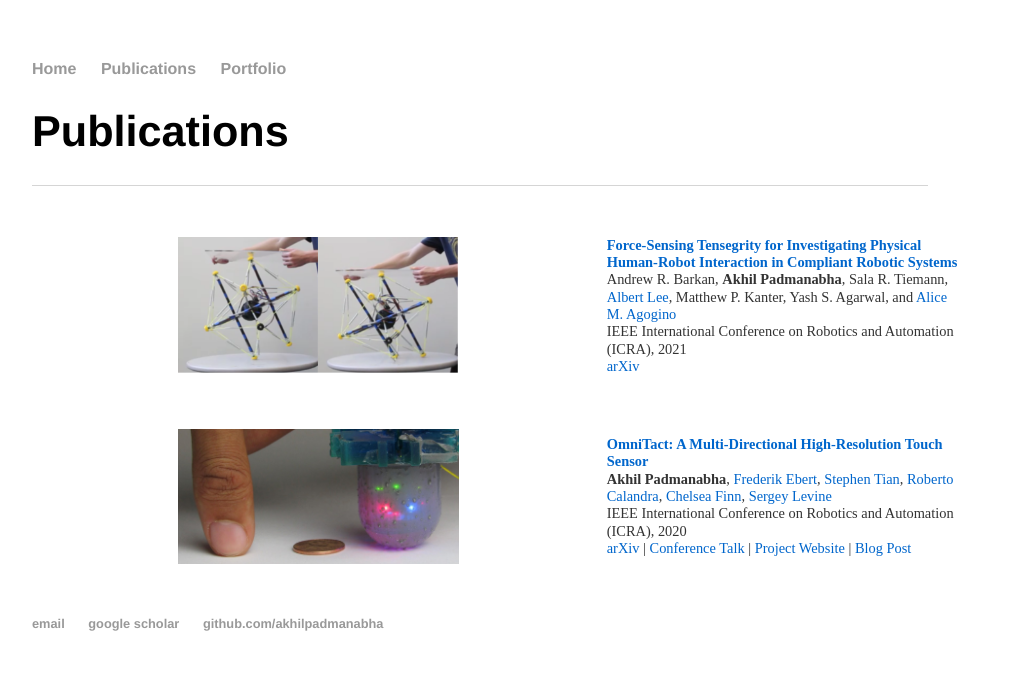
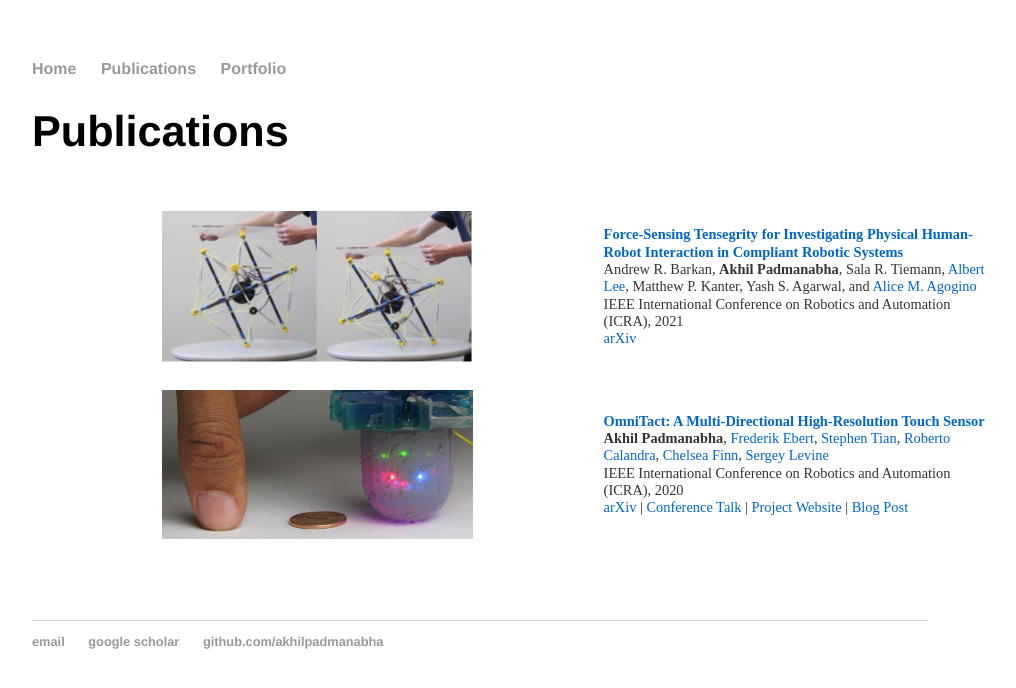
Before and after one commit to akhilpadmanabha/akhilpadmanabha.github.io, a Jekyll site: the page built from publications/index.html, in a window 1280 px wide. Shown: the top 688 px of the page, without its empty margins (160-1176 px from the left). Built offline with Jekyll 4.4.1, drawn with Linux system fonts in a browser that asks for light colours.

Commit message:
line spaces

```diff
--- a/publications/index.html
+++ b/publications/index.html
@@ -8,7 +8,7 @@
 </div>
 
 <g>
-<table width="110%" align="center" border="0" cellspacing="50" cellpadding="2" style="float:left">
+<table width="110%" align="center" border="0" cellspacing="25" cellpadding="1px">
 	<tr>
 		  <g>
 			<td valign="top"><img src="https://raw.githubusercontent.com/akhilpadmanabha/akhilpadmanabha.github.io/master/images/tensegrity2.png" alt=""  height ="auto" max-width = "100%" /></td>
@@ -44,3 +44,7 @@
 
 
 </table>
+
+<BR>
+<BR>
+<BR>
```
